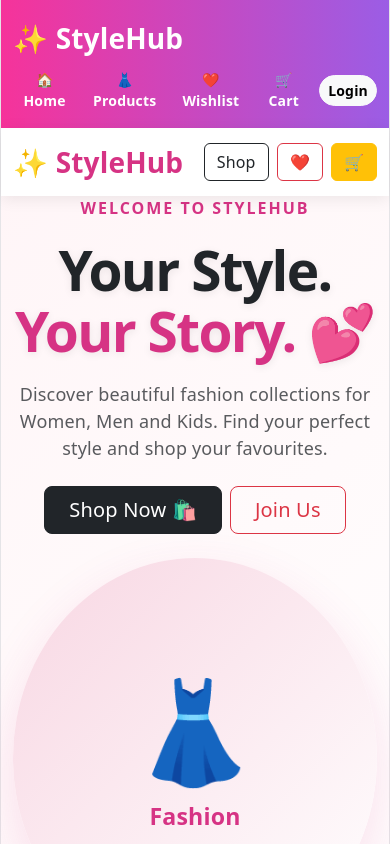
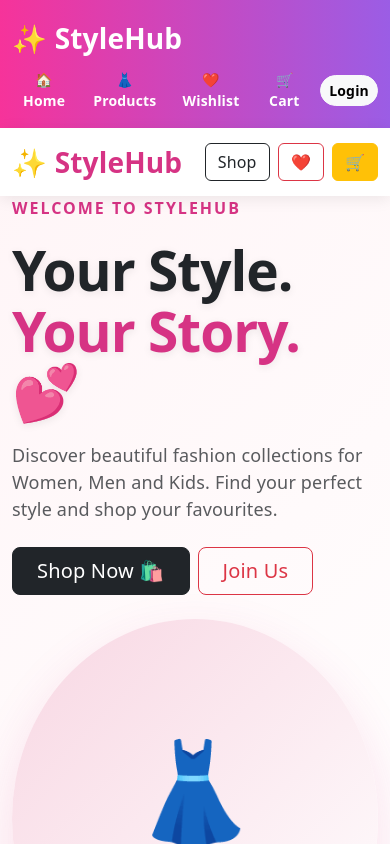
Before and after one commit to raginap2005-design/fashion-store, a React (Vite) app in the folder client/: page / in a window 390 px wide. Shown: the top 844 px of the page. Built offline with nearby package versions, Linux system fonts and the light colour scheme; no server answers.

Commit message:
Fix website full width layout

```diff
--- a/client/src/index.css
+++ b/client/src/index.css
@@ -1,69 +1,62 @@
+
 :root {
   --text: #6b6375;
   --text-h: #08060d;
-  --bg: #fff;
+  --bg: #ffffff;
   --border: #e5e4e7;
-  --code-bg: #f4f3ec
+  --code-bg: #f4f3ec;
   --accent: #aa3bff;
   --accent-bg: rgba(170, 59, 255, 0.1);
   --accent-border: rgba(170, 59, 255, 0.5);
   --social-bg: rgba(244, 243, 236, 0.5);
   --shadow:
-    rgba(0, 0, 0, 0.1) 0 10px 15px -3px, rgba(0, 0, 0, 0.05) 0 4px 6px -2px;
+    rgba(0, 0, 0, 0.1) 0 10px 15px -3px,
+    rgba(0, 0, 0, 0.05) 0 4px 6px -2px;
 
-  --sans: system-ui, 'Segoe UI', Roboto, sans-serif;
-  --heading: system-ui, 'Segoe UI', Roboto, sans-serif;
+  --sans: system-ui, "Segoe UI", Roboto, sans-serif;
+  --heading: system-ui, "Segoe UI", Roboto, sans-serif;
   --mono: ui-monospace, Consolas, monospace;
 
-  font: 18px/145% var(--sans);
+  font: 16px/145% var(--sans);
   letter-spacing: 0.18px;
-  color-scheme: light dark;
   color: var(--text);
   background: var(--bg);
+  color-scheme: light;
+
   font-synthesis: none;
   text-rendering: optimizeLegibility;
   -webkit-font-smoothing: antialiased;
   -moz-osx-font-smoothing: grayscale;
-
-  @media (max-width: 1024px) {
-    font-size: 16px;
-  }
 }
 
-@media (prefers-color-scheme: dark) {
-  :root {
-    --text: #9ca3af;
-    --text-h: #f3f4f6;
-    --bg: #16171d;
-    --border: #2e303a;
-    --code-bg: #1f2028;
-    --accent: #c084fc;
-    --accent-bg: rgba(192, 132, 252, 0.15);
-    --accent-border: rgba(192, 132, 252, 0.5);
-    --social-bg: rgba(47, 48, 58, 0.5);
-    --shadow:
-      rgba(0, 0, 0, 0.4) 0 10px 15px -3px, rgba(0, 0, 0, 0.25) 0 4px 6px -2px;
-  }
+* {
+  box-sizing: border-box;
+}
 
-  #social .button-icon {
-    filter: invert(1) brightness(2);
-  }
+html,
+body,
+#root {
+  width: 100%;
+  min-height: 100%;
+  margin: 0;
+  padding: 0;
+}
+
+html {
+  min-height: 100%;
 }
 
 body {
-  margin: 0;
+  min-width: 320px;
+  min-height: 100vh;
+  background: var(--bg);
 }
 
 #root {
-  width: 1126px;
-  max-width: 100%;
-  margin: 0 auto;
-  text-align: center;
-  border-inline: 1px solid var(--border);
-  min-height: 100svh;
+  max-width: none;
+  min-height: 100vh;
   display: flex;
   flex-direction: column;
-  box-sizing: border-box;
 }
 
 h1,
@@ -74,23 +67,18 @@ h2 {
 }
 
 h1 {
-  font-size: 56px;
-  letter-spacing: -1.68px;
-  margin: 32px 0;
-  @media (max-width: 1024px) {
-    font-size: 36px;
-    margin: 20px 0;
-  }
+  font-size: 36px;
+  letter-spacing: -1px;
+  margin: 24px 0;
 }
+
 h2 {
   font-size: 24px;
   line-height: 118%;
   letter-spacing: -0.24px;
   margin: 0 0 8px;
-  @media (max-width: 1024px) {
-    font-size: 20px;
-  }
 }
+
 p {
   margin: 0;
 }
@@ -109,3 +97,14 @@ code {
   padding: 4px 8px;
   background: var(--code-bg);
 }
+
+@media (max-width: 1024px) {
+  h1 {
+    font-size: 30px;
+    margin: 20px 0;
+  }
+
+  h2 {
+    font-size: 20px;
+  }
+}
```
